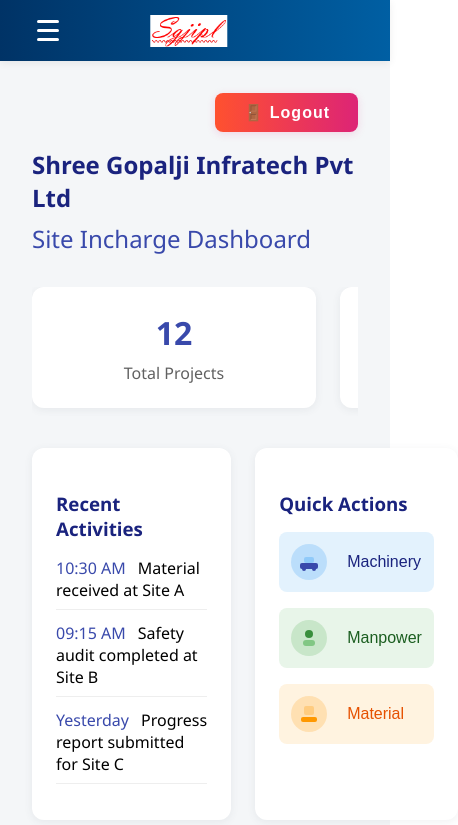
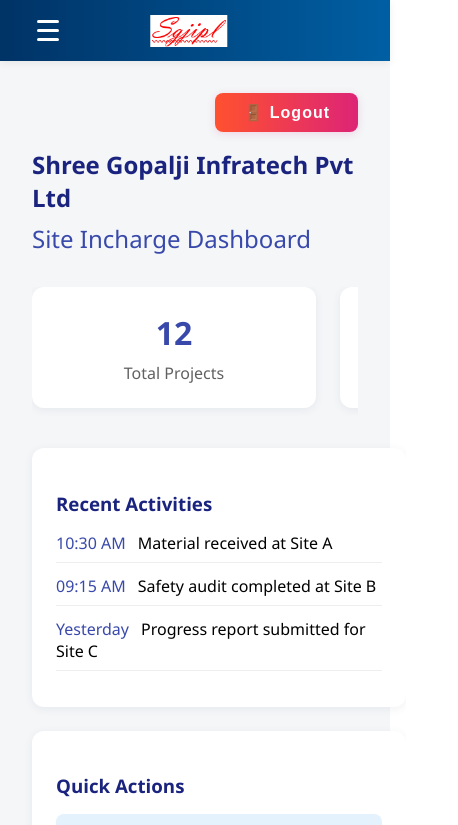
Before and after one commit to khemssharma/shreegopalji, a React (Create React App) app in the folder frontend/: page /dashboard in a window 390 px wide. Shown: the top 825 px of the page, 458 px wide, since content can reach past the window. Built offline with nearby package versions, Linux system fonts and the light colour scheme; sample sign-in values are in the browser's storage.

Commit message:
feat: Enhance Dashboard layout with responsive design for activities and quick actions

```diff
--- a/frontend/src/pages/Dashboard.js
+++ b/frontend/src/pages/Dashboard.js
@@ -84,14 +84,25 @@
                 </div>
             </section>
 
-                        <section style={{ display: 'flex', gap: '24px' }}>
-                            <div style={{
+                        <section
+                            className="dashboard-section-flex"
+                            style={{
+                                display: 'flex',
+                                gap: '24px',
+                                flexWrap: 'wrap'
+                            }}
+                        >
+                            <div
+                                className="dashboard-activities"
+                                style={{
                                     background: '#fff',
                                     borderRadius: 12,
                                     boxShadow: '0 2px 8px rgba(60,72,88,0.08)',
                                     padding: '24px',
-                                flex: 2
-                            }}>
+                                    flex: 2,
+                                    minWidth: 0
+                                }}
+                            >
                                 <h3 style={{ color: '#1a237e', marginBottom: 16 }}>Recent Activities</h3>
                                 <ul style={{ listStyle: 'none', padding: 0, margin: 0 }}>
                                     {recentActivities.map((item, idx) => (
@@ -102,13 +113,17 @@
                                     ))}
                                 </ul>
                             </div>
-                            <div style={{
+                            <div
+                                className="dashboard-quick-actions"
+                                style={{
                                     background: '#fff',
                                     borderRadius: 12,
                                     boxShadow: '0 2px 8px rgba(60,72,88,0.08)',
                                     padding: 24,
-                                flex: 1
-                            }}>
+                                    flex: 1,
+                                    minWidth: 0
+                                }}
+                            >
                                 <h3 style={{ color: '#1a237e', marginBottom: 16 }}>Quick Actions</h3>
                                 <div style={{ display: 'flex', flexDirection: 'column', gap: 16 }}>
                                     <button
@@ -221,6 +236,20 @@
                                 </div>
                             </div>
                         </section>
+                        <style>
+                        {`
+                            @media (max-width: 768px) {
+                                .dashboard-section-flex {
+                                    flex-direction: column !important;
+                                }
+                                .dashboard-activities,
+                                .dashboard-quick-actions {
+                                    width: 100% !important;
+                                    min-width: 0 !important;
+                                }
+                            }
+                        `}
+                        </style>
             {manageMachinery && (
                 <ManageMachinery
                     open={manageMachinery}
```
Lines whose indentation alone changed are shown as unchanged.
